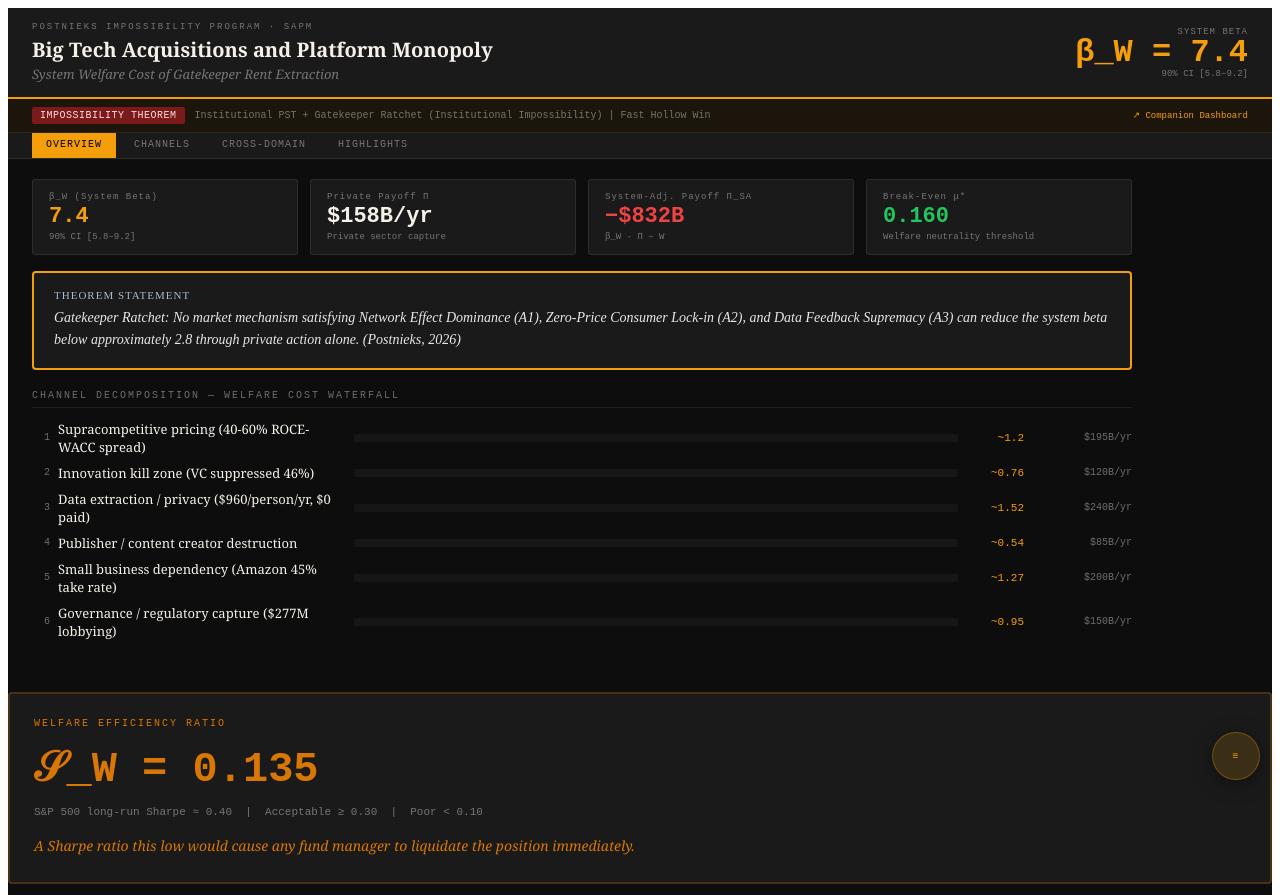
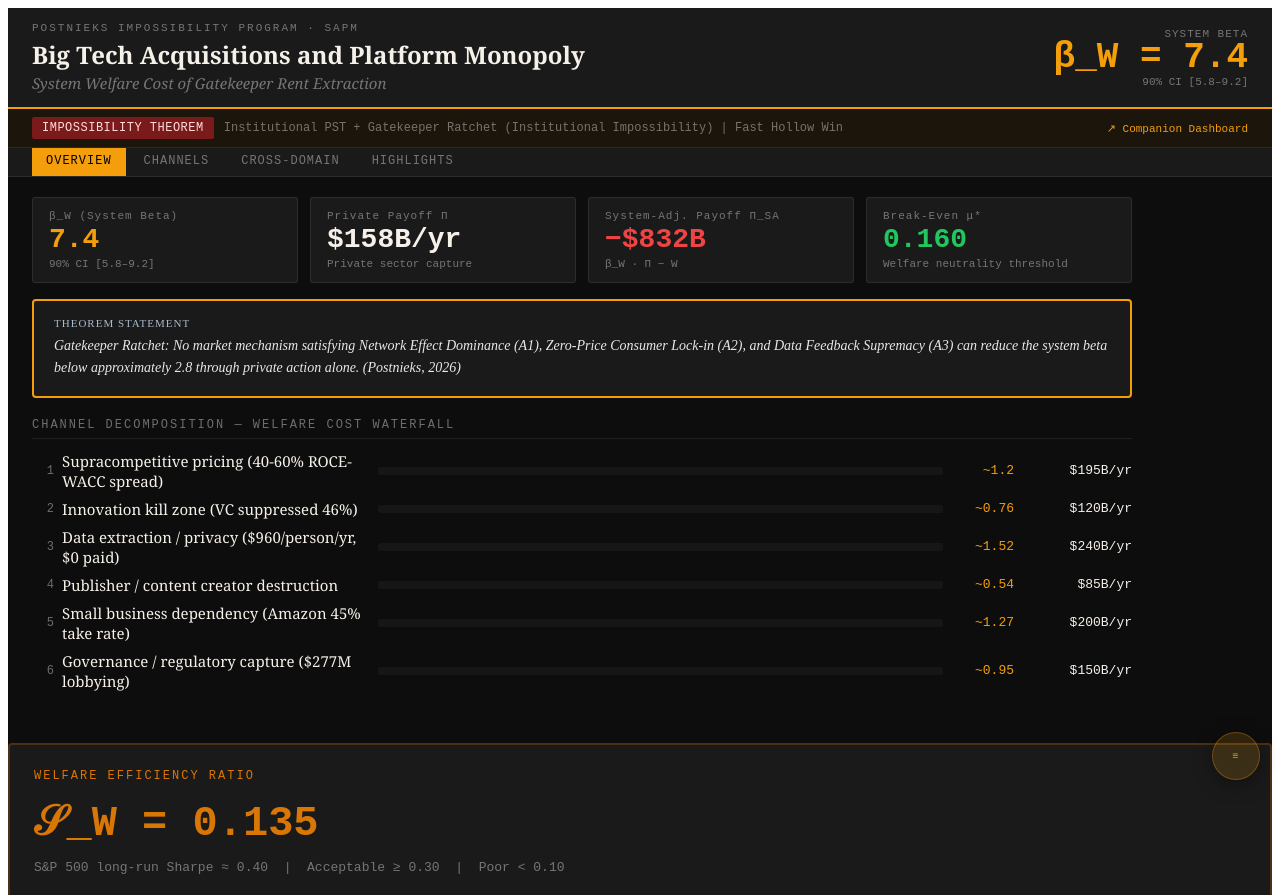
Before and after one commit to epostnieks/sapm-big-tech-platform-monopoly, a React (Vite) app: page / in a window 1280 px wide. Shown: the top 895 px of the page. Built offline with nearby package versions, Linux system fonts and the light colour scheme.

Commit message:
Increase font sizes for readability
Labels 9→11, sections 10→12, tables 11→13, channel names 13→15,
metric values 22→28, cost values 10→13 with improved contrast,
glossary table 11→13, headers 10→12, interpretation 14→16.

Co-Authored-By: Claude Opus 4.6 <noreply@anthropic.com>

```diff
--- a/src/App.jsx
+++ b/src/App.jsx
@@ -88,16 +88,16 @@ const C = {
 function Metric({ label, value, sub, color }) {
   return (
     <div style={{flex:1,minWidth:140,background:C.panel,border:`1px solid ${C.border}`,borderRadius:3,padding:'12px 16px'}}>
-      <div style={{fontFamily:C.mono,fontSize:9,color:C.muted,letterSpacing:1,marginBottom:4}}>{label}</div>
-      <div style={{fontFamily:C.mono,fontSize:22,fontWeight:700,color:color||C.gold,lineHeight:1}}>{value}</div>
-      {sub && <div style={{fontFamily:C.mono,fontSize:9,color:C.muted,marginTop:4}}>{sub}</div>}
+      <div style={{fontFamily:C.mono,fontSize:11,color:C.muted,letterSpacing:1,marginBottom:4}}>{label}</div>
+      <div style={{fontFamily:C.mono,fontSize:28,fontWeight:700,color:color||C.gold,lineHeight:1}}>{value}</div>
+      {sub && <div style={{fontFamily:C.mono,fontSize:11,color:C.muted,marginTop:4}}>{sub}</div>}
     </div>
   );
 }
 
 function SectionTitle({ children }) {
   return (
-    <div style={{fontFamily:C.mono,fontSize:10,color:C.muted,letterSpacing:2,borderBottom:`1px solid ${C.border}`,paddingBottom:6,marginBottom:12,marginTop:20,textTransform:'uppercase'}}>
+    <div style={{fontFamily:C.mono,fontSize:12,color:C.muted,letterSpacing:2,borderBottom:`1px solid ${C.border}`,paddingBottom:6,marginBottom:12,marginTop:20,textTransform:'uppercase'}}>
       {children}
     </div>
   );
@@ -116,7 +116,7 @@ function BetaBar({ beta, max }) {
 function Tab({ label, active, onClick }) {
   return (
     <button onClick={onClick} style={{
-      fontFamily:C.mono, fontSize:10, letterSpacing:1,
+      fontFamily:C.mono, fontSize:12, letterSpacing:1,
       padding:'6px 14px', border:'none', cursor:'pointer',
       background: active ? C.gold : 'transparent',
       color: active ? '#000' : C.muted,
@@ -137,22 +137,22 @@ export default function PSTBigTechPlatformMonopolyDashboard() {
       {/* Header */}
       <div style={{background:C.panel,borderBottom:`2px solid ${C.gold}`,padding:'14px 24px',display:'flex',alignItems:'center',justifyContent:'space-between'}}>
         <div>
-          <div style={{fontFamily:C.mono,fontSize:9,color:C.muted,letterSpacing:2,marginBottom:4}}>POSTNIEKS IMPOSSIBILITY PROGRAM · SAPM</div>
-          <div style={{fontFamily:C.serif,fontSize:20,fontWeight:700,color:C.text}}>{META.title}</div>
-          {META.subtitle && <div style={{fontFamily:C.serif,fontSize:13,color:C.muted,marginTop:2,fontStyle:'italic'}}>{META.subtitle}</div>}
+          <div style={{fontFamily:C.mono,fontSize:11,color:C.muted,letterSpacing:2,marginBottom:4}}>POSTNIEKS IMPOSSIBILITY PROGRAM · SAPM</div>
+          <div style={{fontFamily:C.serif,fontSize:24,fontWeight:700,color:C.text}}>{META.title}</div>
+          {META.subtitle && <div style={{fontFamily:C.serif,fontSize:15,color:C.muted,marginTop:2,fontStyle:'italic'}}>{META.subtitle}</div>}
         </div>
         <div style={{textAlign:'right'}}>
-          <div style={{fontFamily:C.mono,fontSize:9,color:C.muted,letterSpacing:1}}>SYSTEM BETA</div>
-          <div style={{fontFamily:C.mono,fontSize:32,fontWeight:700,color:C.gold,lineHeight:1}}>β_W = {META.beta}</div>
-          {META.ci && <div style={{fontFamily:C.mono,fontSize:9,color:C.muted}}>90% CI [{META.ci}]</div>}
+          <div style={{fontFamily:C.mono,fontSize:11,color:C.muted,letterSpacing:1}}>SYSTEM BETA</div>
+          <div style={{fontFamily:C.mono,fontSize:36,fontWeight:700,color:C.gold,lineHeight:1}}>β_W = {META.beta}</div>
+          {META.ci && <div style={{fontFamily:C.mono,fontSize:11,color:C.muted}}>90% CI [{META.ci}]</div>}
         </div>
       </div>
 
       {/* PST badge + type */}
       <div style={{background:'rgba(245,158,11,0.06)',padding:'8px 24px',display:'flex',gap:10,alignItems:'center',borderBottom:`1px solid ${C.border}`}}>
-        <span style={{background:'#7b1a1a',color:'#ffdddd',fontSize:10,padding:'3px 8px',borderRadius:2,fontFamily:'JetBrains Mono,monospace',letterSpacing:0.5}}>IMPOSSIBILITY THEOREM</span>
-        <span style={{fontFamily:C.mono,fontSize:10,color:C.muted}}>{META.type}</span>
-        {META.companion && <a href={META.companion} target="_blank" rel="noreferrer" style={{marginLeft:'auto',fontFamily:C.mono,fontSize:9,color:C.gold,textDecoration:'none'}}>↗ Companion Dashboard</a>}
+        <span style={{background:'#7b1a1a',color:'#ffdddd',fontSize:12,padding:'4px 10px',borderRadius:2,fontFamily:'JetBrains Mono,monospace',letterSpacing:0.5}}>IMPOSSIBILITY THEOREM</span>
+        <span style={{fontFamily:C.mono,fontSize:12,color:C.muted}}>{META.type}</span>
+        {META.companion && <a href={META.companion} target="_blank" rel="noreferrer" style={{marginLeft:'auto',fontFamily:C.mono,fontSize:11,color:C.gold,textDecoration:'none'}}>↗ Companion Dashboard</a>}
       </div>
 
       {/* Tab bar */}
@@ -189,11 +189,11 @@ export default function PSTBigTechPlatformMonopolyDashboard() {
                 <SectionTitle>Channel Decomposition — Welfare Cost Waterfall</SectionTitle>
                 {CHANNELS.map((ch,i) => (
                   <div key={i} style={{display:'flex',alignItems:'center',marginBottom:8,gap:8}}>
-                    <div style={{fontFamily:C.mono,fontSize:10,color:C.muted,width:18,textAlign:'right'}}>{ch.id}</div>
-                    <div style={{fontFamily:C.serif,fontSize:13,color:C.text,width:280,flexShrink:0}}>{ch.name}</div>
+                    <div style={{fontFamily:C.mono,fontSize:12,color:C.muted,width:22,textAlign:'right'}}>{ch.id}</div>
+                    <div style={{fontFamily:C.serif,fontSize:15,color:C.text,width:300,flexShrink:0}}>{ch.name}</div>
                     <BetaBar beta={ch.beta} max={parseFloat(META.beta)||15} />
-                    <div style={{fontFamily:C.mono,fontSize:11,color:C.gold,width:50,textAlign:'right'}}>{ch.beta}</div>
-                    <div style={{fontFamily:C.mono,fontSize:10,color:C.muted,width:100,textAlign:'right'}}>{ch.value}</div>
+                    <div style={{fontFamily:C.mono,fontSize:13,color:C.gold,width:55,textAlign:'right'}}>{ch.beta}</div>
+                    <div style={{fontFamily:C.mono,fontSize:13,color:C.text,width:110,textAlign:'right'}}>{ch.value}</div>
                   </div>
                 ))}
               </div>
@@ -205,7 +205,7 @@ export default function PSTBigTechPlatformMonopolyDashboard() {
         {tab === 'channels' && (
           <div>
             <SectionTitle>Channel-by-Channel Breakdown</SectionTitle>
-            <table style={{width:'100%',borderCollapse:'collapse',fontFamily:C.mono,fontSize:11}}>
+            <table style={{width:'100%',borderCollapse:'collapse',fontFamily:C.mono,fontSize:13}}>
               <thead>
                 <tr style={{background:C.thead}}>
                   <th style={{padding:'8px 12px',textAlign:'left',color:C.gold,borderBottom:`1px solid ${C.border}`}}>#</th>
@@ -219,15 +219,15 @@ export default function PSTBigTechPlatformMonopolyDashboard() {
                 {CHANNELS.map((ch,i) => (
                   <tr key={i} style={{background: i%2===0 ? C.panel : C.bg}}>
                     <td style={{padding:'8px 12px',color:C.muted,borderBottom:`1px solid ${C.border}`}}>{ch.id}</td>
-                    <td style={{padding:'8px 12px',color:C.text,fontFamily:C.serif,fontSize:12,borderBottom:`1px solid ${C.border}`}}>{ch.name}</td>
+                    <td style={{padding:'8px 12px',color:C.text,fontFamily:C.serif,fontSize:14,borderBottom:`1px solid ${C.border}`}}>{ch.name}</td>
                     <td style={{padding:'8px 12px',color:C.gold,textAlign:'right',borderBottom:`1px solid ${C.border}`}}>{ch.beta}</td>
                     <td style={{padding:'8px 12px',color:C.text,textAlign:'right',borderBottom:`1px solid ${C.border}`}}>{ch.value}</td>
                     <td style={{padding:'8px 12px',color:C.muted,textAlign:'right',borderBottom:`1px solid ${C.border}`}}>{ch.weight}</td>
                   </tr>
                 ))}
                 <tr style={{background:C.thead}}>
-                  <td colSpan={2} style={{padding:'10px 12px',color:C.gold,fontWeight:700,fontSize:12}}>AGGREGATE β_W</td>
-                  <td colSpan={3} style={{padding:'10px 12px',color:C.gold,fontWeight:700,fontSize:14,textAlign:'right'}}>{META.beta}</td>
+                  <td colSpan={2} style={{padding:'10px 12px',color:C.gold,fontWeight:700,fontSize:14}}>AGGREGATE β_W</td>
+                  <td colSpan={3} style={{padding:'10px 12px',color:C.gold,fontWeight:700,fontSize:16,textAlign:'right'}}>{META.beta}</td>
                 </tr>
               </tbody>
             </table>
@@ -238,7 +238,7 @@ export default function PSTBigTechPlatformMonopolyDashboard() {
         {tab === 'cross-domain' && (
           <div>
             <SectionTitle>Cross-Domain SAPM Registry</SectionTitle>
-            <table style={{width:'100%',borderCollapse:'collapse',fontFamily:C.mono,fontSize:11}}>
+            <table style={{width:'100%',borderCollapse:'collapse',fontFamily:C.mono,fontSize:13}}>
               <thead>
                 <tr style={{background:C.thead}}>
                   <th style={{padding:'8px 12px',textAlign:'left',color:C.gold,borderBottom:`1px solid ${C.border}`}}>Domain</th>
@@ -250,7 +250,7 @@ export default function PSTBigTechPlatformMonopolyDashboard() {
               <tbody>
                 {[...CROSS_DOMAIN].sort((a,b) => (parseFloat(b.beta)||0) - (parseFloat(a.beta)||0)).map((d,i) => (
                   <tr key={i} style={{background: d.domain===META.title ? 'rgba(34,197,94,0.08)' : i%2===0 ? C.panel : C.bg}}>
-                    <td style={{padding:'8px 12px',color: d.domain===META.title ? '#22C55E' : C.text,fontFamily:C.serif,fontSize:12,borderBottom:`1px solid ${C.border}`}}>
+                    <td style={{padding:'8px 12px',color: d.domain===META.title ? '#22C55E' : C.text,fontFamily:C.serif,fontSize:14,borderBottom:`1px solid ${C.border}`}}>
                       {d.domain===META.title ? '▶ ' : ''}{d.domain}
                     </td>
                     <td style={{padding:'8px 12px',color: parseFloat(d.beta)>10 ? C.crimson : C.gold,textAlign:'right',fontWeight:700,borderBottom:`1px solid ${C.border}`}}>{d.beta}</td>
@@ -270,7 +270,7 @@ export default function PSTBigTechPlatformMonopolyDashboard() {
             {HIGHLIGHTS.map((h,i) => (
               <div key={i} style={{display:'flex',gap:12,marginBottom:12,background:C.panel,border:`1px solid ${C.border}`,borderRadius:3,padding:'12px 16px'}}>
                 <div style={{fontFamily:C.mono,fontSize:16,color:C.gold,flexShrink:0}}>▸</div>
-                <div style={{fontFamily:C.serif,fontSize:14,color:C.text,lineHeight:1.6}}>{h}</div>
+                <div style={{fontFamily:C.serif,fontSize:15,color:C.text,lineHeight:1.7}}>{h}</div>
               </div>
             ))}
           </div>
@@ -281,32 +281,32 @@ export default function PSTBigTechPlatformMonopolyDashboard() {
 
       {/* 𝒮_W WELFARE EFFICIENCY RATIO */}
       <div style={{padding:"24px",background:C.panel,border:"2px solid #D9770640",borderRadius:4,margin:"24px 0"}}>
-        <div style={{fontFamily:C.mono,fontSize:10,color:"#D97706",letterSpacing:2,marginBottom:16}}>WELFARE EFFICIENCY RATIO</div>
+        <div style={{fontFamily:C.mono,fontSize:12,color:"#D97706",letterSpacing:2,marginBottom:16}}>WELFARE EFFICIENCY RATIO</div>
         <div style={{display:"flex",alignItems:"baseline",gap:12,marginBottom:12}}>
           <span style={{fontFamily:C.mono,fontSize:42,fontWeight:700,color:"#D97706"}}>𝒮_W = 0.135</span>
         </div>
-        <div style={{fontFamily:C.mono,fontSize:11,color:C.muted,marginBottom:16}}>
+        <div style={{fontFamily:C.mono,fontSize:13,color:C.muted,marginBottom:16}}>
           S&P 500 long-run Sharpe ≈ 0.40 &nbsp;|&nbsp; Acceptable ≥ 0.30 &nbsp;|&nbsp; Poor &lt; 0.10
         </div>
-        <div style={{fontFamily:C.serif,fontSize:14,color:"#D97706",lineHeight:1.7,fontStyle:"italic"}}>
+        <div style={{fontFamily:C.serif,fontSize:16,color:"#D97706",lineHeight:1.7,fontStyle:"italic"}}>
           A Sharpe ratio this low would cause any fund manager to liquidate the position immediately.
         </div>
       </div>
 
       {/* GREEK SYMBOL GLOSSARY */}
       <details style={{margin:"24px 0"}}>
-        <summary style={{fontFamily:C.mono,fontSize:11,color:C.gold,cursor:"pointer",padding:"12px 16px",background:C.panel,border:"1px solid rgba(245,158,11,0.15)",borderRadius:4,letterSpacing:1,listStyle:"none",display:"flex",alignItems:"center",gap:8}}>
+        <summary style={{fontFamily:C.mono,fontSize:13,color:C.gold,cursor:"pointer",padding:"12px 16px",background:C.panel,border:"1px solid rgba(245,158,11,0.15)",borderRadius:4,letterSpacing:1,listStyle:"none",display:"flex",alignItems:"center",gap:8}}>
           <span style={{color:C.gold,fontSize:14}}>▸</span> WHAT THESE SYMBOLS MEAN — AND WHY THEY MATTER
         </summary>
         <div style={{background:C.panel,border:"1px solid rgba(245,158,11,0.15)",borderTop:"none",borderRadius:"0 0 4px 4px",padding:"16px",overflowX:"auto"}}>
-          <table style={{width:"100%",borderCollapse:"collapse",fontFamily:C.mono,fontSize:11}}>
+          <table style={{width:"100%",borderCollapse:"collapse",fontFamily:C.mono,fontSize:13}}>
             <thead>
               <tr style={{borderBottom:"1px solid rgba(255,255,255,0.1)"}}>
-                <th style={{textAlign:"left",padding:"8px 10px",color:C.gold,fontSize:10,letterSpacing:1}}>SYMBOL</th>
-                <th style={{textAlign:"left",padding:"8px 10px",color:C.gold,fontSize:10,letterSpacing:1}}>PRONOUNCED</th>
-                <th style={{textAlign:"left",padding:"8px 10px",color:C.gold,fontSize:10,letterSpacing:1}}>WHAT IT MEASURES</th>
-                <th style={{textAlign:"left",padding:"8px 10px",color:C.gold,fontSize:10,letterSpacing:1}}>CAPM EQUIVALENT</th>
-                <th style={{textAlign:"left",padding:"8px 10px",color:C.gold,fontSize:10,letterSpacing:1}}>WHY IT MATTERS</th>
+                <th style={{textAlign:"left",padding:"8px 10px",color:C.gold,fontSize:12,letterSpacing:1}}>SYMBOL</th>
+                <th style={{textAlign:"left",padding:"8px 10px",color:C.gold,fontSize:12,letterSpacing:1}}>PRONOUNCED</th>
+                <th style={{textAlign:"left",padding:"8px 10px",color:C.gold,fontSize:12,letterSpacing:1}}>WHAT IT MEASURES</th>
+                <th style={{textAlign:"left",padding:"8px 10px",color:C.gold,fontSize:12,letterSpacing:1}}>CAPM EQUIVALENT</th>
+                <th style={{textAlign:"left",padding:"8px 10px",color:C.gold,fontSize:12,letterSpacing:1}}>WHY IT MATTERS</th>
               </tr>
             </thead>
             <tbody>
@@ -380,8 +380,8 @@ export default function PSTBigTechPlatformMonopolyDashboard() {
 
       {/* Footer */}
       <div style={{background:C.panel,borderTop:`1px solid ${C.border}`,padding:'10px 24px',display:'flex',justifyContent:'space-between',alignItems:'center',marginTop:40}}>
-        <div style={{fontFamily:C.mono,fontSize:9,color:C.muted}}>Erik Postnieks · Wooster LLC · Postnieks Impossibility Program</div>
-        <div style={{fontFamily:C.mono,fontSize:9,color:C.muted}}>SAPM Working Paper · 2026</div>
+        <div style={{fontFamily:C.mono,fontSize:11,color:C.muted}}>Erik Postnieks · Wooster LLC · Postnieks Impossibility Program</div>
+        <div style={{fontFamily:C.mono,fontSize:11,color:C.muted}}>SAPM Working Paper · 2026</div>
       </div>
     <SAPMNav />
       </div>
```
